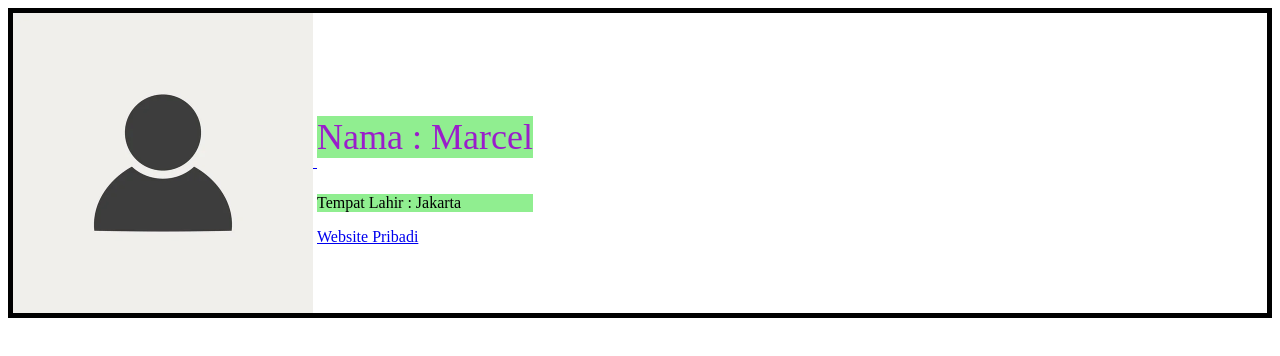
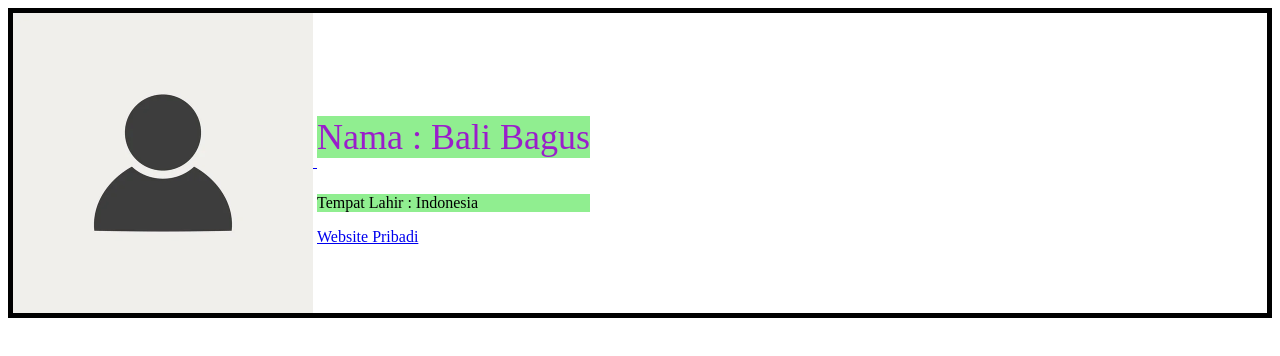
Before and after one commit to marcelrevou/simulation-materials, a plain HTML site: page index.html in a window 1280 px wide. Drawn offline with Linux system fonts and the light colour scheme.

Commit message:
Mentor Simulation 09: Rubah data pribadi

```diff
--- a/index.html
+++ b/index.html
@@ -15,13 +15,13 @@
         />
       </a>
       <div id="container-detail">
-        <p id="data-nama" class="detail-kartu">Nama : Marcel</p>
+        <p id="data-nama" class="detail-kartu">Nama : Bali Bagus</p>
         <p id="data-tempat-lahir" class="detail-kartu">
-          Tempat Lahir : Jakarta
+          Tempat Lahir : Indonesia
         </p>
         <a
           id="data-website-pribadi"
-          href="https://www.linkedin.com/in/marcel-bonar-kristanda-0b392466/"
+          href="https://www.google.com"
         >
           Website Pribadi
         </a>
```
